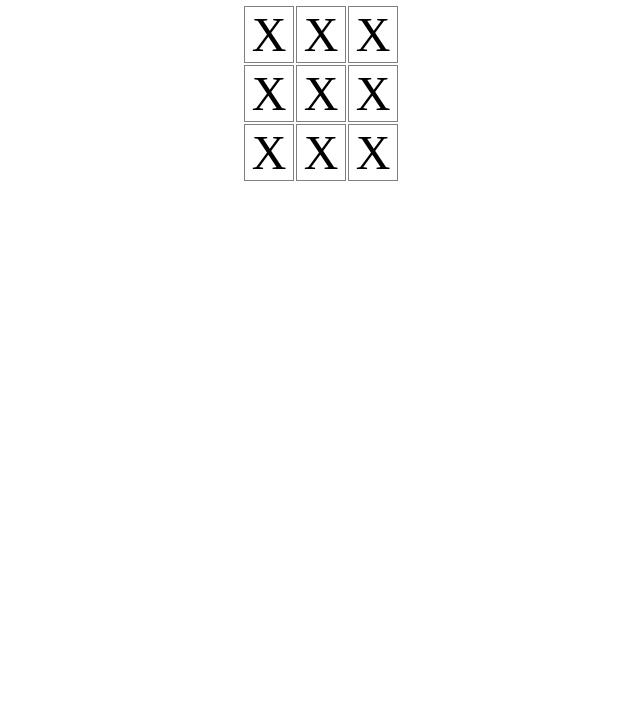
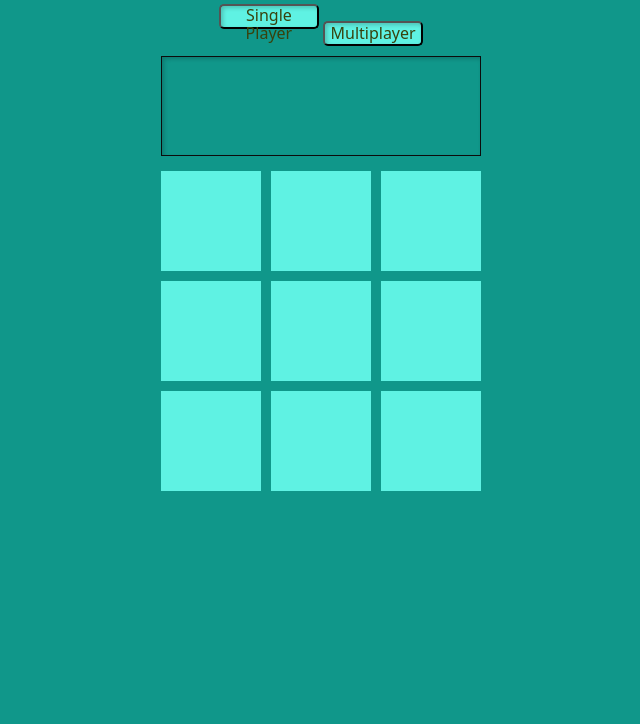
Before and after one commit to Olorin4/project-tic-tac-toe, a plain HTML site: page index.html in a window 1280 px wide. Shown: the part 76-800 px from the top of the page, without its empty margins (319-959 px from the left). Drawn offline with Linux system fonts and the light colour scheme.

Commit message:
Add basic styling

```diff
--- a/index.html
+++ b/index.html
@@ -14,23 +14,28 @@
 
         <h1>Tic Tac Toe</h1>
 
-        <table>
-            <tr class="1st-row">
-                <td>X</td>
-                <td>X</td>
-                <td>X</td>
-            </tr>
-            <tr class="2nd-row">
-                <td>X</td>
-                <td>X</td>
-                <td>X</td>
-            </tr>
-            <tr class="3rd-row">
-                <td>X</td>
-                <td>X</td>
-                <td>X</td>
-            </tr>
-        </table>
+        <div class="buttons">
+            <button class="single-player">Single Player</button>
+            <button class="multiplayer">Multiplayer</button>
+        </div>
+
+
+        <div class="display-controller">
+            <div class="user-input"></div>
+            <div class="output-display"></div>
+        </div>
+
+        <div class="container">
+            <div class="cell"></div>
+            <div class="cell"></div>
+            <div class="cell"></div>
+            <div class="cell"></div>
+            <div class="cell"></div>
+            <div class="cell"></div>
+            <div class="cell"></div>
+            <div class="cell"></div>
+            <div class="cell"></div>
+        </div>
 
 
 
--- a/javascript.js
+++ b/javascript.js
@@ -4,7 +4,7 @@ console.log("You must defeat Skynet to prevent it from launching its nukes.");
 console.log("Turn 1");
 
 
-// Gameboard object to store the game status
+                                  // Gameboard Module: Handles the game state
 const Gameboard = (() => {
   let board = [                                     // The board variable is encapsulated
     ["", "", ""],
@@ -12,33 +12,52 @@ const Gameboard = (() => {
     ["", "", ""]
   ];
 
-  return { getBoard: () => board };                 // Return an object with the getBoard method,
+  const getBoard = () => board;
+
+  const isCellEmpty = (index) => board[index] === '';
+
+  const markCell = (index, marker) => {            // ensures that a cell can only be marked if it is empty
+    if (isCellEmpty(index)) {
+      board[index] = marker;
+      return true;
+    }
+    return false;
+  };
+
+  const resetBoard = () => {
+    board = ['', '', '', '', '', '', '', '', ''];
+  };
+
+  return { getBoard, markCell, resetBoard };                 // Return an object with the getBoard method,
 })();                                               // which retrieves the board array.
 console.log(Gameboard.getBoard());
-                                                    // END OF Gameboard Module.
+                                  // ---***END OF Gameboard Module***---
 
 
-// Players object
+                                  // Player Factory: Creates player objects
 const Player = (() => {
-  const players = [                                 // Again encapsulated by closure.
+  const players = [
     {
       name: "You",
-      token: "X"
+      marker: "X"
     },
     {
       name: "Skynet",
-      token: "O"
+      marker: "O"
     }
   ];
 
   return { getPlayers: () => players };             // The two players objects are made public
 })();                                               // indirectly, through the 'getPlayers' method.
 console.log(Player.getPlayers());
-                                                    // END OF Players Module.
+                                  // ---***END OF Players Factory***---
 
 
-// Game object to control the flow of the game
+                                  // Game Module: Controls the flow of the game
 const Game = (() => {
+  const player1 = Player.getPlayers()[0];
+  const player2 = Player.getPlayers()[1];
+  let currentPlayer = player1;
   let gameOver = false;
 
   const checkWin = (board, marker) => {                   // Can access the board through the .getboard
@@ -55,18 +74,34 @@ const Game = (() => {
 
   const checkDraw = (board) => !board.some(cell => cell === ''); // If there are no empty cells, return True.
 
-  const handleCellClick = (index) => {
-    if (!gameOver && Gameboard.markCell(index, currentPlayer.marker)) {
+  const handlePlayer1Click = (index) => {
+    if (!gameOver && Gameboard.markCell(index, player1.marker)) {
       render();
       if (checkWin(Gameboard.getBoard(), currentPlayer.marker)) {
-        alert(`${currentPlayer.name} wins!`);
+        console.log("Congratulations, you defeated Skynet!");
         gameOver = true;
       } else if (checkDraw(Gameboard.getBoard())) {
-        alert('It\'s a draw!');
+        console.log("It\'s a draw! Skynet\'s timer is reset. Play again to prevent it from launching its nukes");
         gameOver = true;
       } else {
         switchPlayer();
       }
     }
   };
-});
+
+  const render = () => {
+    const cells = document.querySelectorAll('.cell');
+    cells.forEach((cell, index) => {
+      cell.textContent = Gameboard.getBoard()[index];
+    });
+  };
+
+  const resetGame = () => {
+    Gameboard.resetBoard();
+    currentPlayer = player1;
+    gameOver = false;
+    render();
+  };
+
+})();
+                                  // ---***END OF Game Module***---
--- a/styles.css
+++ b/styles.css
@@ -2,6 +2,8 @@
   box-sizing: border-box;
   margin: 0;
   padding: 0;
+  font-family: system-ui, -apple-system, BlinkMacSystemFont, 'Segoe UI', Roboto, Oxygen, Ubuntu, Cantarell, 'Open Sans', 'Helvetica Neue', sans-serif;
+  color: rgb(56, 66, 13);
 }
 
 li {
@@ -18,16 +20,51 @@ body {
   flex-direction: column;
   justify-content: center;
   align-items: center;
+  background-color: #10978A;
 }
 
-td {
-  font-size: 3em;
-  border: 1px solid gray;
-  width: 50px;
-  text-align: center;
+.container {
+  background-color: #10978A;
+  padding: 5px;
+  display: grid;
+  grid-template-columns: repeat(3, 100px);
+  gap: 10px;
 }
 
+.cell {
+  background-color: #5FF2E3;
+  display: flex;
+  justify-content: center;
+  align-items: center;
+  font-size: 24px;
+  height: 100px;
+  width: 100px;
+}
 
+button {
+  background-color: #5FF2E3;
+  border-radius: 5px;
+  width: 100px;
+  height: 25px;
+  box-shadow: inset 2px 2px 4px rgba(0, 0, 0, 0.2);
+}
+
+.display-controller {
+  height: 100px;
+  width: 320px;
+  border: 1px solid #0c0c0c;
+  box-shadow: inset 2px 2px 4px rgba(0, 0, 0, 0.2);
+  margin: 10px;
+  display: flex;
+  flex-direction: column;
+  justify-content: center;
+  align-items: center;
+}
+
+.display-controller div {
+  height: 40px;
+  width: 300px;
+}
 
 
 
```
